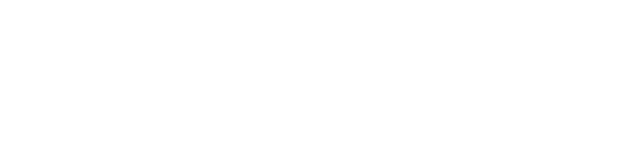
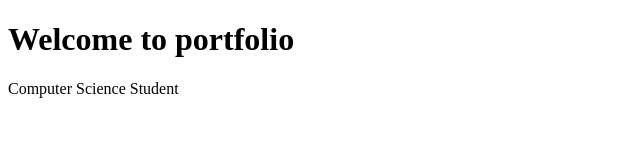
Before and after one commit to daniellahirwa/my-portfolio, a plain HTML site: page index.html in a window 1280 px wide. Shown: the whole page, without its empty margins (0-640 px from the left). Drawn offline with Linux system fonts and the light colour scheme.

Commit message:
Updated portfolio homepage

```diff
--- a/index.html
+++ b/index.html
@@ -2,6 +2,15 @@
 <html lang="en">
     <head>
         <meta charset="UTF-8">
-        <meta name="viewport" content="width"=device-width, initial-scale="1.0">
+        <meta name="viewport" content="width=device-width, initial-scale=1.0">
+        <title>My Portfolio</title>
     </head>
+
+    <body>
+        <h1>Welcome to portfolio</h1>
+
+        <p>
+            Computer Science Student
+        </p>
+    </body>
 </html>
```
